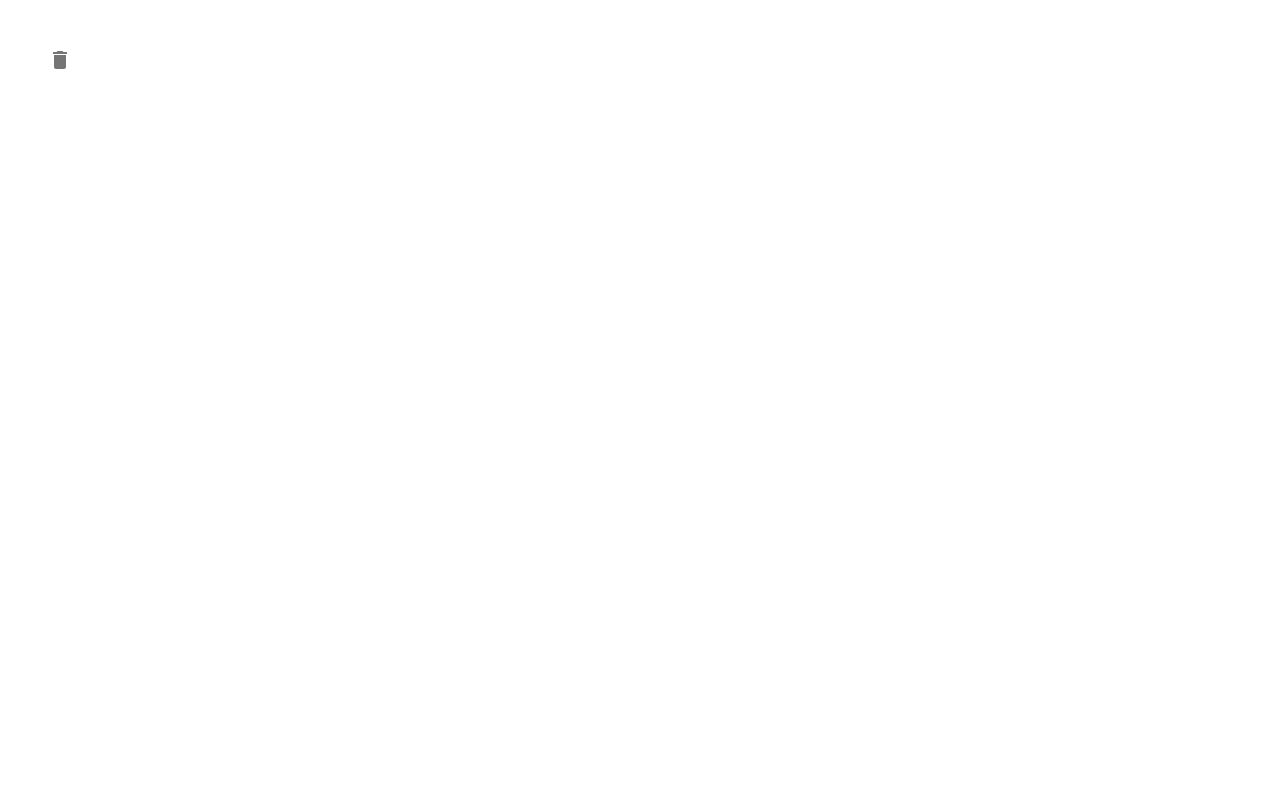
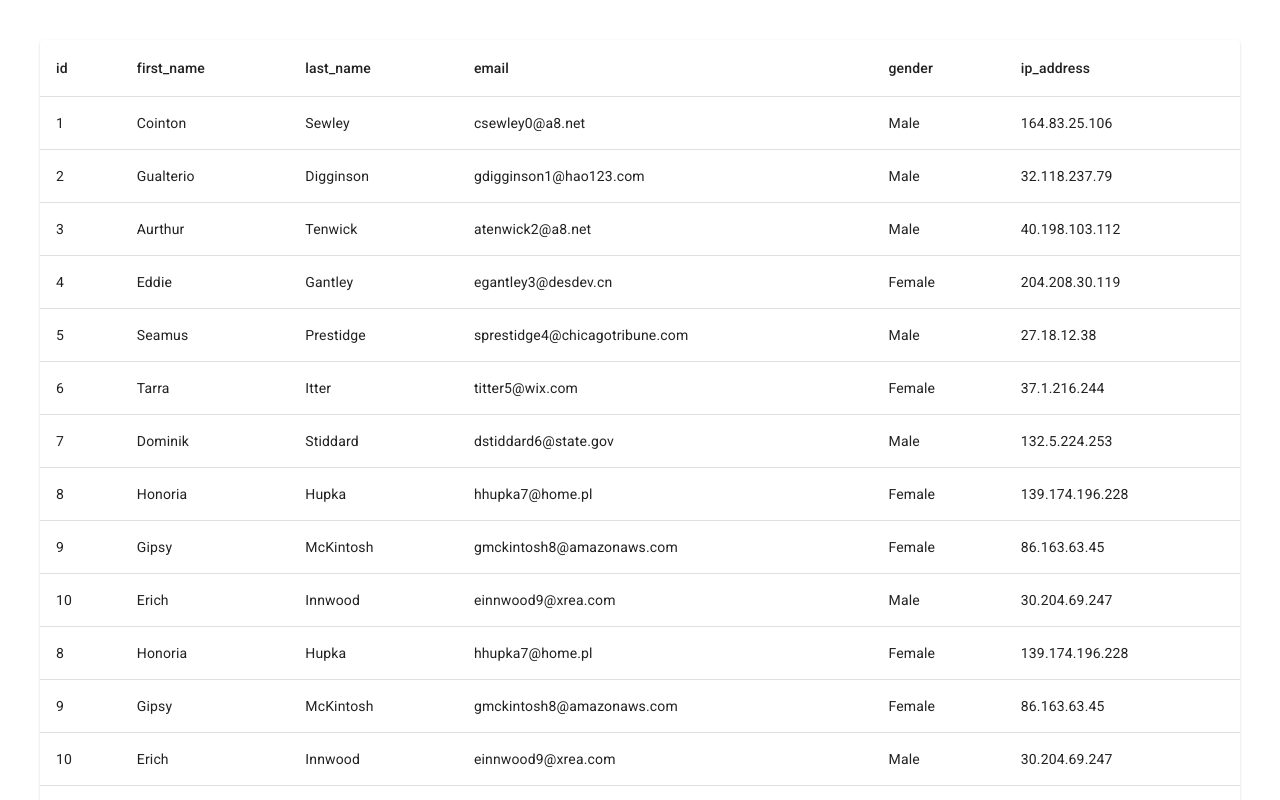
Before and after one commit to brianinq/learning-mui, a Next.js app: page / in a window 1280 px wide. Shown: the top 800 px of the page. Built offline with nearby package versions, Linux system fonts and the light colour scheme.

Commit message:
Table component

```diff
--- /dev/null
+++ b/src/components/MuiTable.tsx
@@ -0,0 +1,166 @@
+import {
+  Paper,
+  Table,
+  TableBody,
+  TableCell,
+  TableContainer,
+  TableHead,
+  TableRow,
+} from "@mui/material";
+import React from "react";
+
+export default function MuiTable() {
+  return (
+    <TableContainer component={Paper}>
+      <Table stickyHeader>
+        <TableHead>
+          <TableRow>
+            {Object.keys(data[0]).map((k) => (
+              <TableCell key={k}>{k}</TableCell>
+            ))}
+          </TableRow>
+        </TableHead>
+        <TableBody>
+          {data.map((row) => (
+            <TableRow key={row.id}>
+              {Object.keys(row).map((k) => (
+                <TableCell key={k}>{row[k]}</TableCell>
+              ))}
+            </TableRow>
+          ))}
+        </TableBody>
+      </Table>
+    </TableContainer>
+  );
+}
+
+const data = [
+  {
+    id: 1,
+    first_name: "Cointon",
+    last_name: "Sewley",
+    email: "csewley0@a8.net",
+    gender: "Male",
+    ip_address: "164.83.25.106",
+  },
+  {
+    id: 2,
+    first_name: "Gualterio",
+    last_name: "Digginson",
+    email: "gdigginson1@hao123.com",
+    gender: "Male",
+    ip_address: "32.118.237.79",
+  },
+  {
+    id: 3,
+    first_name: "Aurthur",
+    last_name: "Tenwick",
+    email: "atenwick2@a8.net",
+    gender: "Male",
+    ip_address: "40.198.103.112",
+  },
+  {
+    id: 4,
+    first_name: "Eddie",
+    last_name: "Gantley",
+    email: "egantley3@desdev.cn",
+    gender: "Female",
+    ip_address: "204.208.30.119",
+  },
+  {
+    id: 5,
+    first_name: "Seamus",
+    last_name: "Prestidge",
+    email: "sprestidge4@chicagotribune.com",
+    gender: "Male",
+    ip_address: "27.18.12.38",
+  },
+  {
+    id: 6,
+    first_name: "Tarra",
+    last_name: "Itter",
+    email: "titter5@wix.com",
+    gender: "Female",
+    ip_address: "37.1.216.244",
+  },
+  {
+    id: 7,
+    first_name: "Dominik",
+    last_name: "Stiddard",
+    email: "dstiddard6@state.gov",
+    gender: "Male",
+    ip_address: "132.5.224.253",
+  },
+  {
+    id: 8,
+    first_name: "Honoria",
+    last_name: "Hupka",
+    email: "hhupka7@home.pl",
+    gender: "Female",
+    ip_address: "139.174.196.228",
+  },
+  {
+    id: 9,
+    first_name: "Gipsy",
+    last_name: "McKintosh",
+    email: "gmckintosh8@amazonaws.com",
+    gender: "Female",
+    ip_address: "86.163.63.45",
+  },
+  {
+    id: 10,
+    first_name: "Erich",
+    last_name: "Innwood",
+    email: "einnwood9@xrea.com",
+    gender: "Male",
+    ip_address: "30.204.69.247",
+  },
+  {
+    id: 8,
+    first_name: "Honoria",
+    last_name: "Hupka",
+    email: "hhupka7@home.pl",
+    gender: "Female",
+    ip_address: "139.174.196.228",
+  },
+  {
+    id: 9,
+    first_name: "Gipsy",
+    last_name: "McKintosh",
+    email: "gmckintosh8@amazonaws.com",
+    gender: "Female",
+    ip_address: "86.163.63.45",
+  },
+  {
+    id: 10,
+    first_name: "Erich",
+    last_name: "Innwood",
+    email: "einnwood9@xrea.com",
+    gender: "Male",
+    ip_address: "30.204.69.247",
+  },
+  {
+    id: 8,
+    first_name: "Honoria",
+    last_name: "Hupka",
+    email: "hhupka7@home.pl",
+    gender: "Female",
+    ip_address: "139.174.196.228",
+  },
+  {
+    id: 9,
+    first_name: "Gipsy",
+    last_name: "McKintosh",
+    email: "gmckintosh8@amazonaws.com",
+    gender: "Female",
+    ip_address: "86.163.63.45",
+  },
+  {
+    id: 10,
+    first_name: "Erich",
+    last_name: "Innwood",
+    email: "einnwood9@xrea.com",
+    gender: "Male",
+    ip_address: "30.204.69.247",
+  },
+];
--- a/src/pages/index.tsx
+++ b/src/pages/index.tsx
@@ -25,6 +25,7 @@ import MuiBadge from "@/components/MuiBadge";
 import MuiList from "@/components/MuiList";
 import MuiChip from "@/components/MuiChip";
 import MuiToolTip from "@/components/MuiToolTip";
+import MuiTable from "@/components/MuiTable";
 
 const roboto = Roboto({
   subsets: ["latin"],
@@ -64,7 +65,8 @@ export default function Home() {
         {/* <MuiBadge /> */}
         {/* <MuiList /> */}
         {/* <MuiChip /> */}
-        <MuiToolTip />
+        {/* <MuiToolTip /> */}
+        <MuiTable />
       </Box>
     </>
   );
```
